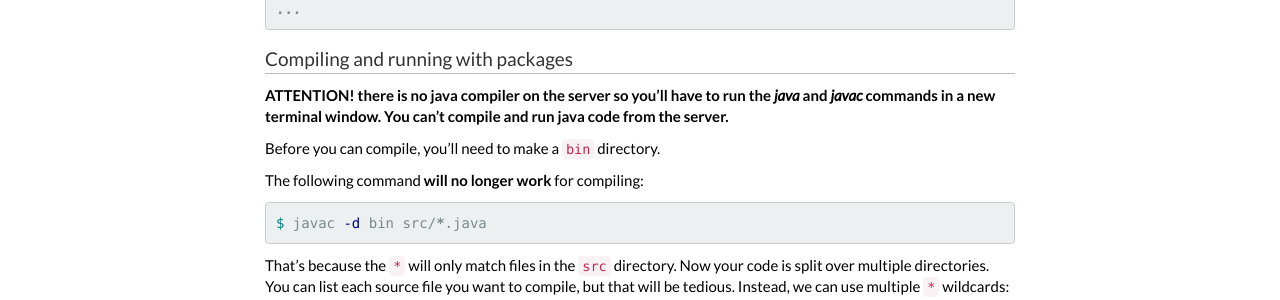
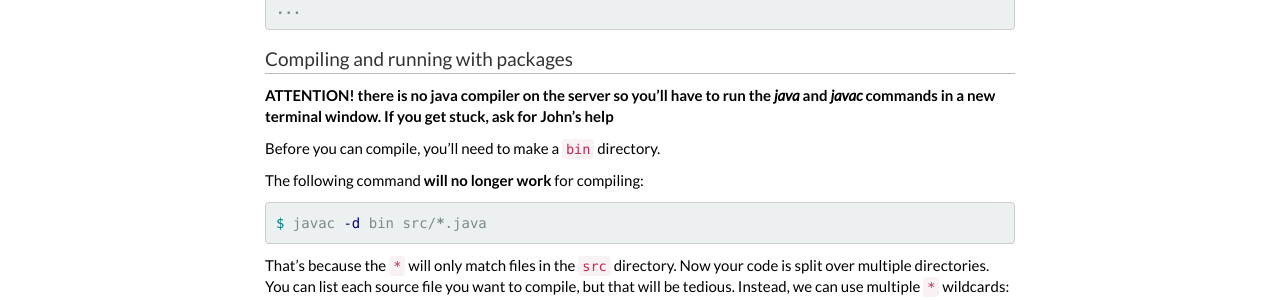
Before and after one commit to jlkarlen/itsterminal-gh-pages, a Jekyll site: the page built from step4.md, in a window 1280 px wide. Shown: the part 1616-1916 px from the top of the page. Built offline with Jekyll 4.4.1, drawn with Linux system fonts in a browser that asks for light colours; nearby versions of some CDN libraries; Markdown is read by kramdown in place of the engine named in the settings.

Commit message:
Update step4.md

```diff
--- a/step4.md
+++ b/step4.md
@@ -78,7 +78,7 @@ import cs201.smith22j.util.Stack;
 
 #### Compiling and running with packages
 
-**ATTENTION! there is no java compiler on the server so you'll have to run the *java* and *javac* commands in a new terminal window. You can't compile and run java code from the server.**
+**ATTENTION! there is no java compiler on the server so you'll have to run the *java* and *javac* commands in a new terminal window. If you get stuck, ask for John's help**
 
 Before you can compile, you'll need to make a `bin` directory.
 
```
